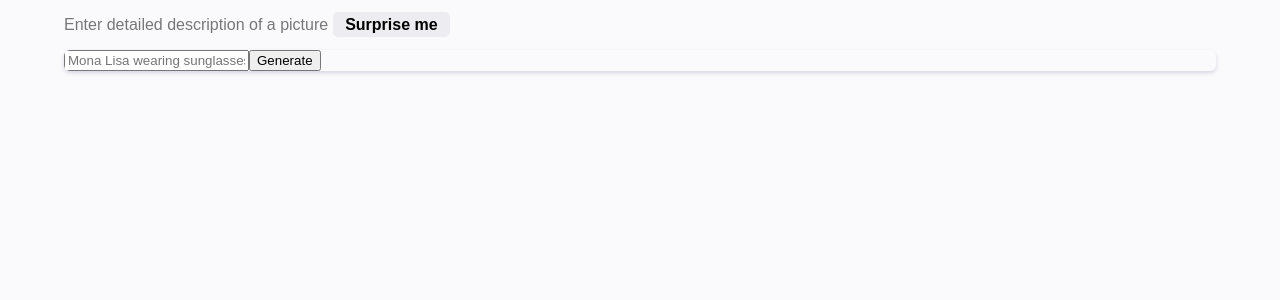
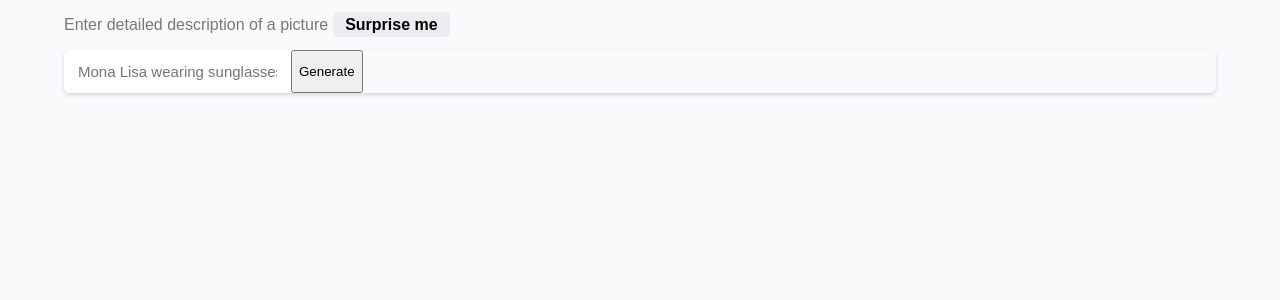
Before and after one commit to Pav85/my_AI_picture_page, a React (Vite) app: page / in a window 1280 px wide. Shown: the top 300 px of the page. Built offline with nearby package versions, Linux system fonts and the light colour scheme.

Commit message:
Update index.css

```diff
--- a/src/index.css
+++ b/src/index.css
@@ -40,3 +40,11 @@ body {
   overflow: hidden;
   box-shadow: rgba(0, 0, 82, 0.15) 0 2px 4px;
 }
+
+.input-container input {
+  border: none;
+  padding: 13px 14px;
+  box-sizing: border-box;
+  font-size: 15px;
+  outline: none;
+}
```
